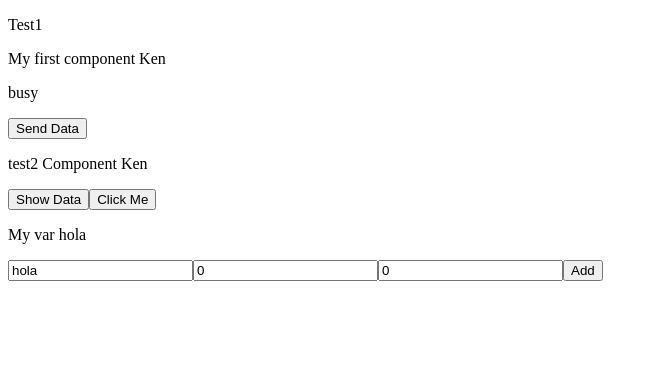
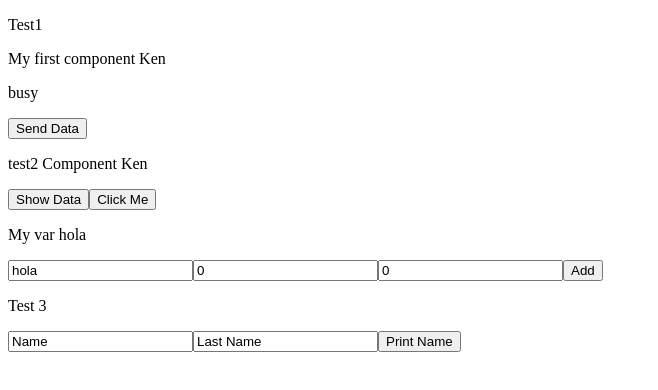
Before and after one commit to 0WLB34R/AngularCourse, an Angular app: page / in a window 1280 px wide. Shown: the top 390 px of the page, without its empty margins (0-658 px from the left). Built offline with nearby package versions, Linux system fonts and the light colour scheme.

Commit message:
08/10/2021 task component 3 with banana box

```diff
--- a/src/app/app.component.html
+++ b/src/app/app.component.html
@@ -1,3 +1,4 @@
 <p> Test1</p>
 <test1 status = "busy" onSendData="printHello($event)" > </test1>
 <test2 name="Ken" lastName="Hervas" (onClickName)="printData($event)" (meButton)="printHello($event)"> </test2>
+<test3> </test3>
--- a/src/app/app.module.ts
+++ b/src/app/app.module.ts
@@ -5,12 +5,14 @@ import { BrowserModule } from '@angular/platform-browser';
 import { AppComponent } from './app.component';
 import { Test1Component } from './test1/test1.component';
 import { Test2Component } from './test2/test2.component';
+import { Test3Component } from './test3/test3.component';
 
 @NgModule({
   declarations: [
     AppComponent,
     Test1Component,
-    Test2Component
+    Test2Component,
+    Test3Component
   ],
   imports: [
     BrowserModule,
--- /dev/null
+++ b/src/app/test3/test3.component.html
@@ -0,0 +1,4 @@
+<p>Test 3</p>
+<input type="text" [(ngModel)]="name">
+<input type="text" [(ngModel)]="lastname">
+<button (click)="printName($event)">Print Name</button>
--- /dev/null
+++ b/src/app/test3/test3.component.ts
@@ -0,0 +1,22 @@
+import { Component, OnInit } from '@angular/core';
+
+@Component({
+  selector: 'test3',
+  templateUrl: './test3.component.html',
+  styleUrls: ['./test3.component.css']
+})
+export class Test3Component implements OnInit {
+
+  name = "Name";
+  lastname = "Last Name";
+
+  printName(){
+    console.log("Name: "+this.name+" "+this.lastname)
+  }
+
+  constructor() { }
+
+  ngOnInit() {
+  }
+
+}
```
Also changed, not shown: src/app/test3/test3.component.css (added).
